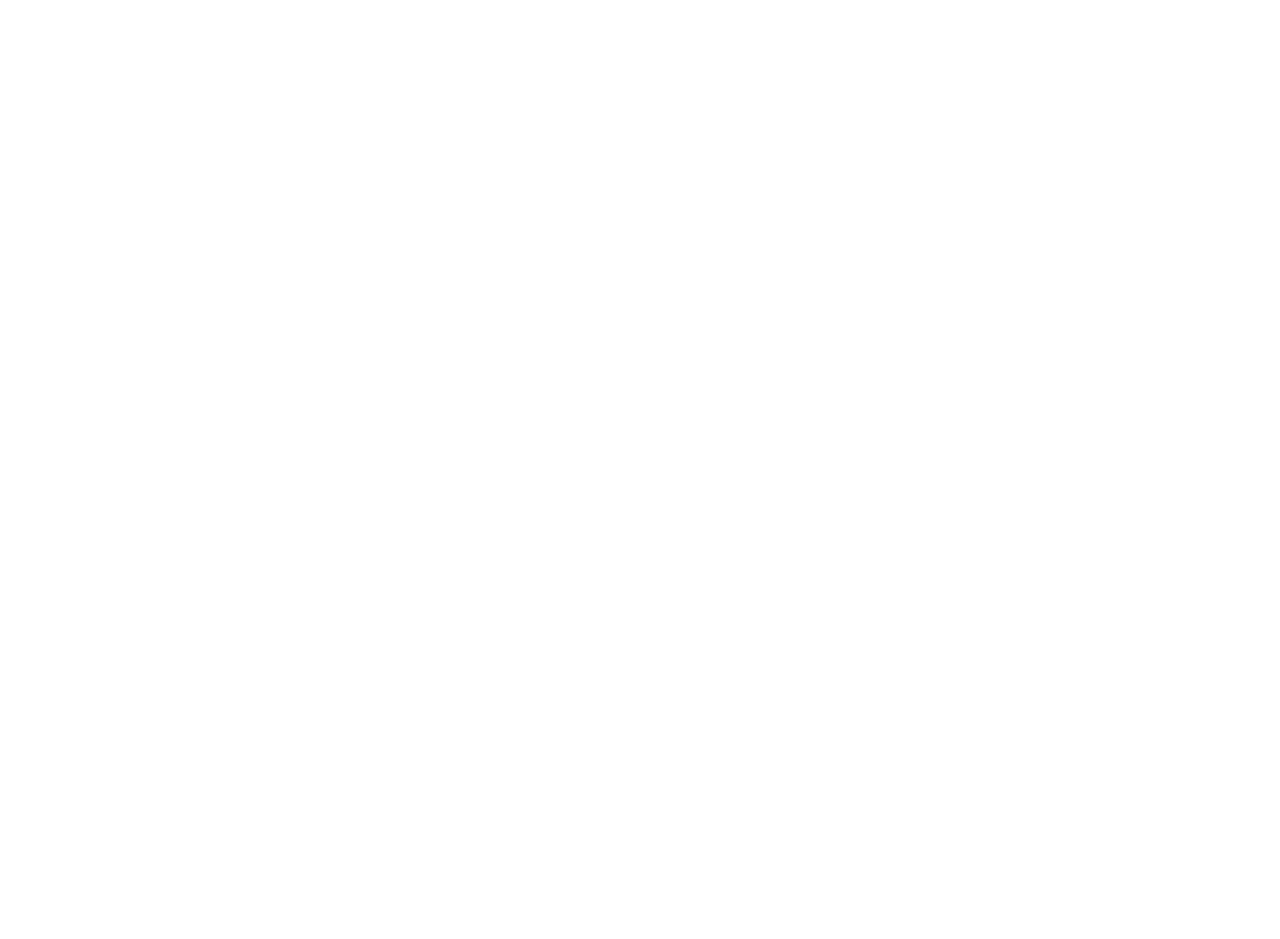
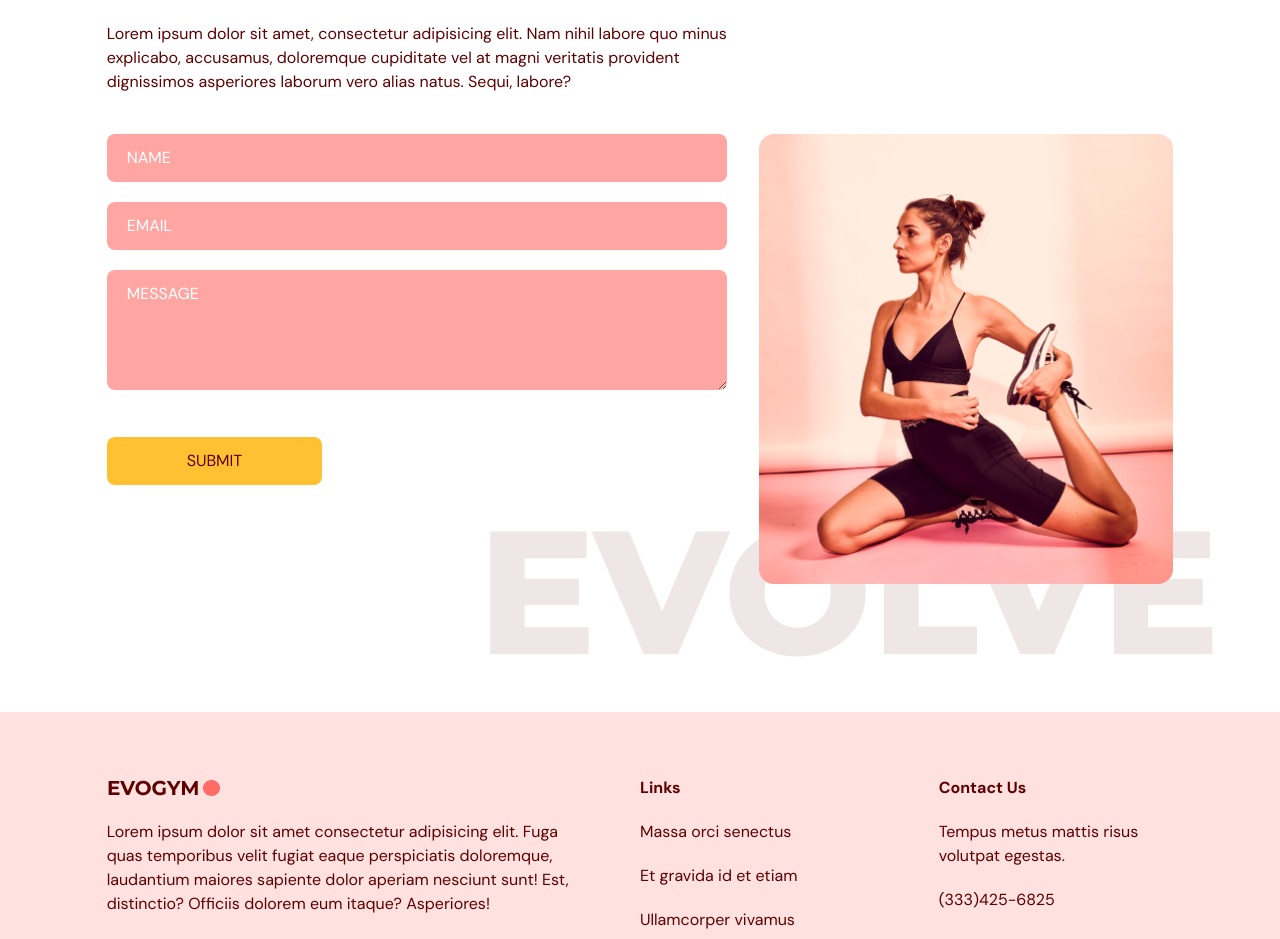
Before and after one commit to fenn96/gym-app, a React (Vite) app: page / in a window 1280 px wide. Shown: the part 3140-4079 px from the top of the page. Before the commit the page ends 3010 px from the top, so only its background shows below. Built offline with nearby package versions, Linux system fonts and the light colour scheme.

Commit message:
Completed Contact Us/Footer Sections

```diff
--- a/index.html
+++ b/index.html
@@ -4,7 +4,7 @@
     <meta charset="UTF-8" />
     <link rel="icon" type="image/svg+xml" href="/vite.svg" />
     <meta name="viewport" content="width=device-width, initial-scale=1.0" />
-    <title>Vite + React + TS</title>
+    <title>EVOGYM | Evolutionary Fitness</title>
   </head>
   <body>
     <div id="root"></div>
--- a/package.json
+++ b/package.json
@@ -13,7 +13,8 @@
     "framer-motion": "^10.9.2",
     "react": "^18.2.0",
     "react-anchor-link-smooth-scroll": "^1.0.12",
-    "react-dom": "^18.2.0"
+    "react-dom": "^18.2.0",
+    "react-hook-form": "^7.43.8"
   },
   "devDependencies": {
     "@types/node": "^18.15.10",
--- a/src/App.tsx
+++ b/src/App.tsx
@@ -3,6 +3,8 @@
 import Home from "@/scenes/home";
 import OurClasses from "@/scenes/ourClasses";
 import Benefits from "@/scenes/benefits";
+import ContactUs from "@/scenes/contactus";
+import Footer from "@/scenes/footer";
 import { SelectedPage } from "./shared/types";
 
 function App() {
@@ -33,6 +35,8 @@
       <Home setSelectedPage={setSelectedPage} />
       <Benefits setSelectedPage={setSelectedPage} />
       <OurClasses setSelectedPage={setSelectedPage} />
+      <ContactUs setSelectedPage={setSelectedPage} />
+      <Footer />
     </div>
   )
 }
--- /dev/null
+++ b/src/scenes/contactus/index.tsx
@@ -0,0 +1,157 @@
+import { useForm } from "react-hook-form";
+import { SelectedPage } from "@/shared/types";
+import { motion } from "framer-motion";
+import HText from "@/shared/HText";
+import ContactUsPageGraphic from "@/assets/ContactUsPageGraphic.png";
+
+type Props = {
+  setSelectedPage: (value: SelectedPage) => void;
+}
+
+const ContactUs = ({ setSelectedPage }: Props) => {
+  const inputStyles = `mb-5 w-full rounded-lg bg-primary-300 px-5 py-3 placeholder-white`;
+
+  const {
+    register,
+    trigger,
+    formState: { errors },
+  } = useForm();
+
+  const onSubmit = async (e: any) => {
+    const isValid = await trigger();
+    if (!isValid) {
+      e.preventdefault();
+    }
+  }
+
+  return (
+    <section id="contactus" className="mx-auto w-5/6 pt-24 pb-32">
+      <motion.div onViewportEnter={() => setSelectedPage(SelectedPage.ContactUs)}>
+        {/* Header */}
+        <motion.div
+          className="md:w-3/5"
+          initial="hidden"
+          whileInView="visible"
+          viewport={{ once: true, amount: 0.5 }}
+          transition={{ duration: 0.5 }}
+          variants={{
+            hidden: { opacity: 0, x: -50 },
+            visible: { opacity: 1, x: 0 },
+          }}
+        >
+          <HText>
+            <span className="text-primary-500">JOIN NOW</span> TO GET IN SHAPE
+          </HText>
+          <p className="my-5">
+            Lorem ipsum dolor sit amet, consectetur adipisicing elit. Nam nihil
+            labore quo minus explicabo, accusamus, doloremque cupiditate vel at
+            magni veritatis provident dignissimos asperiores laborum vero alias
+            natus. Sequi, labore?
+          </p>
+        </motion.div>
+
+        {/* Form/Image */}
+        <div className="mt-10 justify-between gap-8 md:flex">
+          <motion.div
+            className="mt-10 basis-3/5 md:mt-0"
+            initial="hidden"
+            whileInView="visible"
+            viewport={{ once: true, amount: 0.5 }}
+            transition={{ duration: 0.5 }}
+            variants={{
+              hidden: { opacity: 0, y: 50 },
+              visible: { opacity: 1, y: 0 },
+            }}
+          >
+            <form
+              target="_blank"
+              onSubmit={onSubmit}
+              action={`https://formsubmit.co/${import.meta.env.VITE_EMAIL}`}
+              method="POST"
+            >
+              <input
+                className={inputStyles}
+                type="text"
+                placeholder="NAME"
+                {...register("name", {
+                  required: true,
+                  maxLength: 100
+                })}
+              />
+              {errors.name && (
+                <p className="mt-1 text-primary-500">
+                  {errors.name.type === "required" && "This field is required."}
+                  {errors.name.type === "maxLength" && "Max length is 100 characters."}
+                </p>
+              )}
+
+              <input
+                className={inputStyles}
+                type="text"
+                placeholder="EMAIL"
+                {...register("email", {
+                  required: true,
+                  pattern: /^[A-Z0-9._%+-]+@[A-Z0-9.-]+\.[A-Z]{2,}$/i,
+                })}
+              />
+              {errors.email && (
+                <p className="mt-1 text-primary-500">
+                  {errors.email.type === "required" && "This field is required."}
+                  {errors.email.type === "pattern" && "Invalid email address."}
+                </p>
+              )}
+
+              <textarea
+                className={inputStyles}
+                rows={4}
+                cols={50}
+                placeholder="MESSAGE"
+                {...register("message", {
+                  required: true,
+                  maxLength: 2000
+                })}
+              />
+              {errors.message && (
+                <p className="mt-1 text-primary-500">
+                  {errors.message.type === "required" && "This field is required."}
+                  {errors.message.type === "maxLength" && "Max length is 100 characters."}
+                </p>
+              )}
+
+              <button
+                type="submit"
+                className="mt-5 rounded-lg bg-secondary-500 px-20 py-3 transition duration-500
+                hover:text-white"
+              >
+                SUBMIT
+              </button>
+            </form>
+          </motion.div>
+
+          <motion.div
+            className="relative mt-16 basis-2/5 md:mt-0"
+            initial="hidden"
+            whileInView="visible"
+            viewport={{ once: true, amount: 0.5 }}
+            transition={{ delay: 0.2, duration: 0.5 }}
+            variants={{
+              hidden: { opacity: 0, y: 50 },
+              visible: { opacity: 1, y: 0 },
+            }}
+          >
+            <div className="md:before:content-evolvetext w-full before:absolute before:-bottom-20
+            before:-right-10 before:z-[-1]">
+              <img
+                className="w-full"
+                src={ContactUsPageGraphic}
+                alt="contact-us-page-graphic"
+              />
+            </div>
+          </motion.div>
+        </div>
+      </motion.div>
+    </section>
+  )
+}
+
+export default ContactUs
--- /dev/null
+++ b/src/scenes/footer/index.tsx
@@ -0,0 +1,35 @@
+import Logo from "@/assets/Logo.png";
+
+type Props = {}
+
+const Footer = (props: Props) => {
+  return (
+    <footer className="bg-primary-100 py-16">
+      <div className="justify-content mx-auto w-5/6 gap-16 md:flex">
+        <div className="mt-16 basis-1/2 md:mt-0">
+          <img src={Logo} alt="Logo" />
+          <p className="my-5">
+            Lorem ipsum dolor sit amet consectetur adipisicing elit.
+            Fuga quas temporibus velit fugiat eaque perspiciatis doloremque,
+            laudantium maiores sapiente dolor aperiam nesciunt sunt! Est,
+            distinctio? Officiis dolorem eum itaque? Asperiores!
+          </p>
+          <p>&#169; EVOGYM All Rights Reserved.</p>
+        </div>
+        <div className="mt-16 basis-1/4 md:mt-0">
+          <h4 className="font-bold">Links</h4>
+          <p className="my-5">Massa orci senectus</p>
+          <p className="my-5">Et gravida id et etiam</p>
+          <p>Ullamcorper vivamus</p>
+        </div>
+        <div className="mt-16 basis-1/4 md:mt-0">
+          <h4 className="font-bold">Contact Us</h4>
+          <p className="my-5">Tempus metus mattis risus volutpat egestas.</p>
+          <p>(333)425-6825</p>
+        </div>
+      </div>
+    </footer>
+  )
+}
+
+export default Footer
--- a/src/scenes/ourClasses/index.tsx
+++ b/src/scenes/ourClasses/index.tsx
@@ -48,7 +48,7 @@
 
 const OurClasses = ({ setSelectedPage }: Props) => {
   return (
-    <section id="ourClasses" className='w-full bg-primary-100 py-40'>
+    <section id="ourclasses" className='w-full bg-primary-100 py-40'>
       <motion.div
         onViewportEnter={() => setSelectedPage(SelectedPage.OurClasses)}
       >
```
Also changed, not shown: 2 other files (tests, documents, lock files or other folders).
